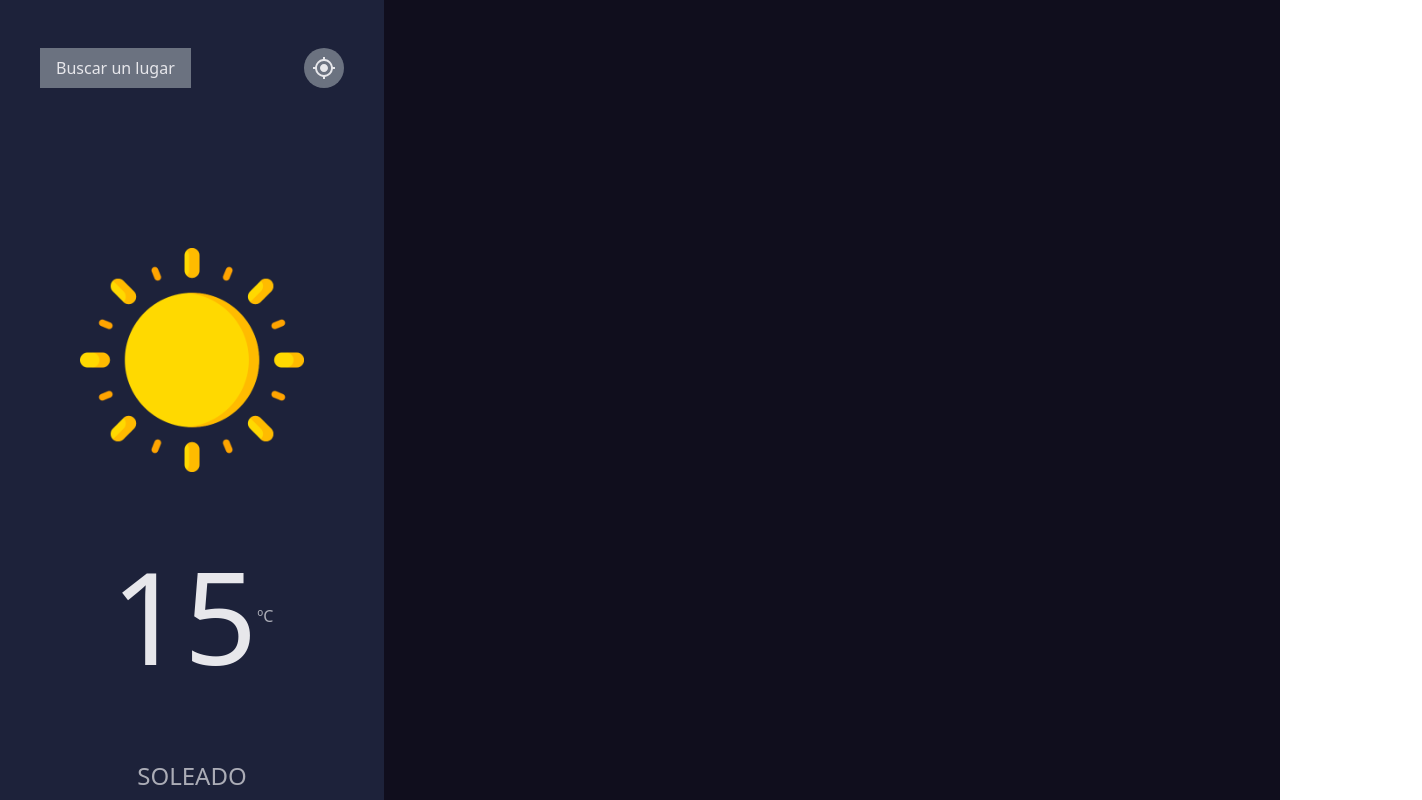
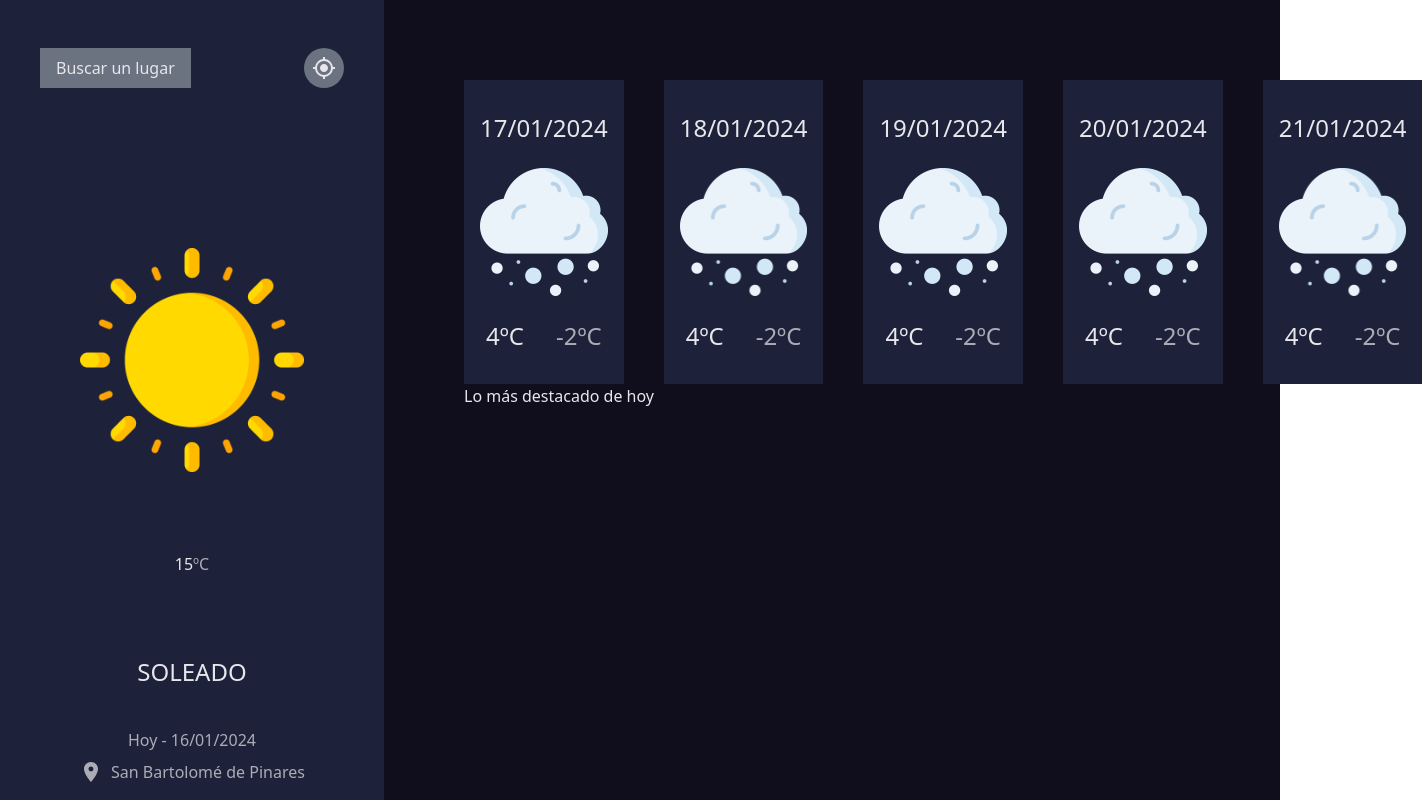
Before and after one commit to sermarmar/weather-app, a React (Vite) app: page / in a window 1280 px wide. Shown: the top 800 px of the page, 1422 px wide, since content can reach past the window. Built offline with nearby package versions, Linux system fonts and the light colour scheme.

Commit message:
Implementation an card-weather

```diff
--- a/src/WeatherApp.tsx
+++ b/src/WeatherApp.tsx
@@ -1,12 +1,18 @@
+import { ContentLayout } from "./layouts/ContentLayout"
 import { SidebarLayout } from "./layouts/SidebarLayout"
 
 export const WeatherApp = () => {
   return (
     <>
-      <div className="bg-indigo-950 text-white h-screen">
+      <div className="bg-indigo-950 text-white h-screen grid grid-flow-col">
         {/* Sidebar layout */}
-        <SidebarLayout />
+        <div className="col-span-1">
+          <SidebarLayout />
+        </div>
         {/* Content layout */}
+        <div className="col-span-11 m-20">
+          <ContentLayout />
+        </div>
       </div>
 
     </>
--- a/src/components/Image.tsx
+++ b/src/components/atoms/Image.tsx
@@ -1,15 +1,17 @@
 interface Props {
     name: string,
-    image: string
+    image: string,
+    size?: 'auto' | string
 }
 
 export const Image = (props: Props) => {
 
     let loadImage = (image: string) => `/images/${image}`;
+    let classes = `w-${props.size}`
 
     return(
         <>
-            <img src={ loadImage(props.image) } alt={ props.name } />
+            <img className={ classes } src={ loadImage(props.image) } alt={ props.name } />
         </>
     )
 
--- a/src/components/Text/Header.tsx
+++ b/src/components/atoms/Text/Header.tsx
@@ -2,12 +2,13 @@ import { ReactNode } from "react"
 
 interface Props {
     children: ReactNode
+    size: string
 }
 
 export const Header = (props: Props) => {
     return (
         <>
-            <h1 className="text-9xl">{ props.children }</h1>
+            <h1 className={ `text-${props.size}xl` }>{ props.children }</h1>
         </>
     )
 }
--- a/src/components/Text/Paragrahp.tsx
+++ b/src/components/atoms/Text/Paragrahp.tsx
@@ -5,15 +5,17 @@ interface Props {
     size?: string,
     align?: 'left' | 'center' | 'right',
     style?: 'bold' | 'italic' | 'underline'
+    opacity?: boolean
 }
 
 export const Paragrahp = (props: Props) => {
-    let theme = 'opacity-70'
+    let theme = ''
+    let opacity = props.opacity ? 'opacity-70' : ''
     let align = props.align != null ? `text-${props.align}` : null
     let size = props.size != null ? `text-${props.size}xl` : null
     let style = props.style != null ? `font-${props.style}` : null
 
-    theme += ` ${align} ${size} ${style}`
+    theme += `${opacity} ${align} ${size} ${style}`
 
     return (
         <>
--- /dev/null
+++ b/src/components/layouts/WeatherCard.tsx
@@ -0,0 +1,32 @@
+import Moment from "react-moment"
+import { Header } from "../atoms/Text/Header"
+import { Paragrahp } from "../atoms/Text/Paragrahp"
+import { Image } from "../atoms/Image"
+import { weathers } from "../../assets/json/weathers"
+
+interface Props {
+    day: number
+}
+
+export const WeatherCard = (props: Props) => {
+
+    const FORMAT_DATE = "DD/MM/YYYY"
+    let today = new Date()
+
+    return (
+        <div className="px-4 py-8 w-auto bg-bluedark flex-col">
+            <div className="text-center">
+                <Header size="2"><Moment format={ FORMAT_DATE } add={ {'days': props.day + 1} }>{ today }</Moment></Header>
+            </div>
+            <div className="flex justify-center my-6">
+                <Image name={ weathers.nevando.name } image={ weathers.nevando.image } size="8/12"/>
+            </div>
+
+            <div className="flex flex-row gap-8 justify-center">
+                <Paragrahp align="center" size="2">4ºC</Paragrahp>
+                <Paragrahp align="center" size="2" opacity>-2ºC</Paragrahp>
+            </div>
+        </div>
+    )
+
+}
--- a/src/layouts/ContentLayout.tsx
+++ b/src/layouts/ContentLayout.tsx
@@ -1,3 +1,22 @@
+import Moment from "react-moment"
+import { weathers } from "../assets/json/weathers"
+import { Image } from "../components/atoms/Image"
+import { Header } from "../components/atoms/Text/Header"
+import { Paragrahp } from "../components/atoms/Text/Paragrahp"
+import { WeatherCard } from "../components/layouts/WeatherCard"
+
 export const ContentLayout = () => {
 
+    return (
+        <>
+            <div className="grid grid-flow-row items-center">
+                <div className="flex flex-row gap-10">
+                    {
+                        [...Array(5)].map((_, i) => <WeatherCard day={i}/>)
+                    }
+                </div>
+                <Header size="6">Lo más destacado de hoy</Header>
+            </div>
+        </>
+    )
 }
--- a/src/layouts/SidebarLayout.tsx
+++ b/src/layouts/SidebarLayout.tsx
@@ -1,10 +1,10 @@
 import { MdLocationOn, MdOutlineMyLocation } from "react-icons/md"
-import { Button } from "../components/Button"
+import { Button } from "../components/atoms/Button"
 import { weathers } from "../assets/json/weathers"
-import { Image } from "../components/Image"
+import { Image } from "../components/atoms/Image"
 import Moment from "react-moment"
-import { Header } from "../components/Text/Header"
-import { Paragrahp } from "../components/Text/Paragrahp"
+import { Header } from "../components/atoms/Text/Header"
+import { Paragrahp } from "../components/atoms/Text/Paragrahp"
 
 export const SidebarLayout = () => {
 
@@ -21,19 +21,19 @@ export const SidebarLayout = () => {
                      <Image name={ weathers.sol.name } image={ weathers.sol.image }/>
                 </div>
                 <div className="flex flex-row justify-center items-center text-center mb-20">
-                    <Header>15</Header>
-                    <Paragrahp size="5">ºC</Paragrahp>
+                    <Header size="9">15</Header>
+                    <Paragrahp size="5" opacity>ºC</Paragrahp>
                 </div>
 
                 <div className="mb-10">
                     <Paragrahp align="center" style="bold" size="2">{ weathers.sol.name.toUpperCase() }</Paragrahp>
                 </div>
                 <div className="mb-2">
-                    <Paragrahp align="center">Hoy - <Moment format="DD/MM/YYYY">{ todayDate }</Moment> </Paragrahp>
+                    <Paragrahp align="center" opacity>Hoy - <Moment format="DD/MM/YYYY">{ todayDate }</Moment> </Paragrahp>
                 </div>
                 <div className="flex flex-row justify-center items-center gap-2">
-                    <MdLocationOn className="text-2xl"/>
-                    <Paragrahp align="center">San Bartolomé de Pinares</Paragrahp>
+                    <MdLocationOn className="text-2xl opacity-70"/>
+                    <Paragrahp align="center" opacity>San Bartolomé de Pinares</Paragrahp>
                 </div>
             </aside>
         </>
```
Also changed, not shown: src/components/atoms/Button.tsx (renamed from src/components/Button.tsx).
